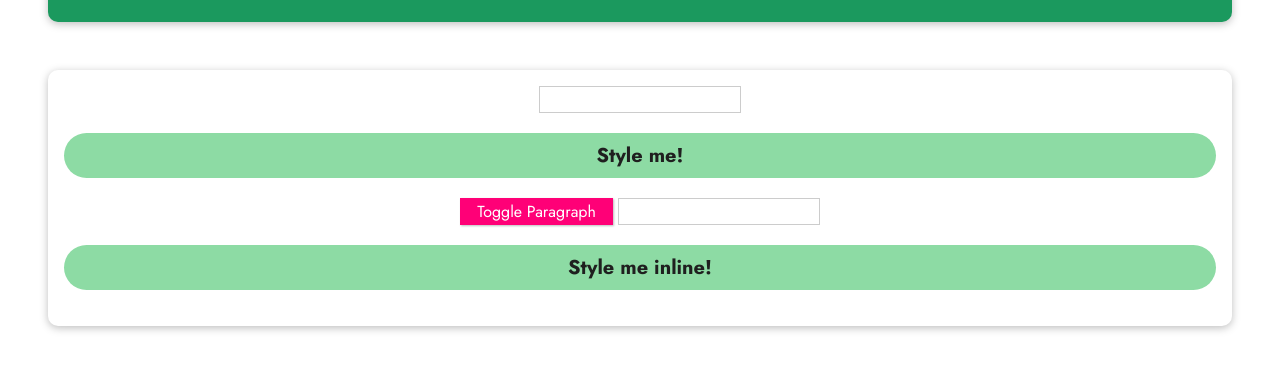
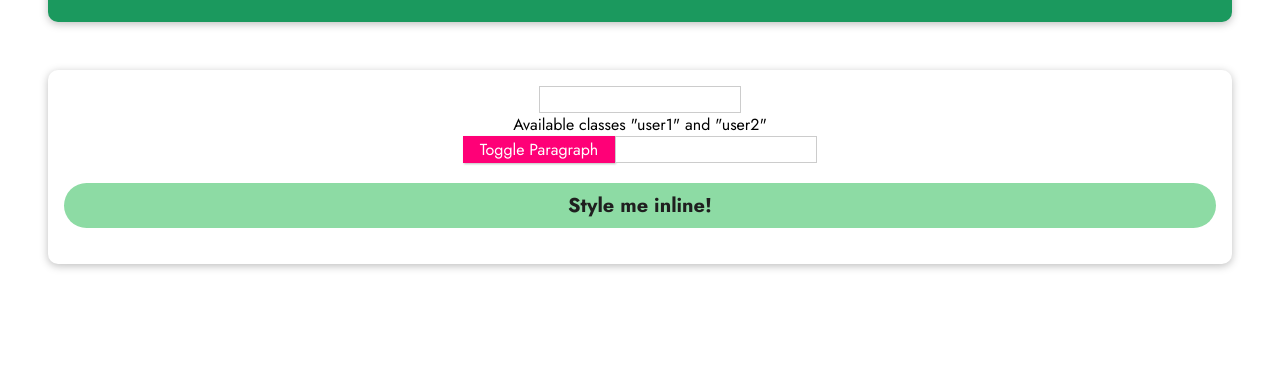
Before and after one commit to IngDavidTM/vue-styling-practice, a plain HTML site: page index.html in a window 1280 px wide. Both pictures are taken after a click on the button "Toggle Paragraph". Shown: the part 147-518 px from the top of the page. Drawn offline with nearby package versions, Linux system fonts and the light colour scheme.

Commit message:
Add solution

```diff
--- a/app.js
+++ b/app.js
@@ -0,0 +1,16 @@
+const app = Vue.createApp({
+  data() {
+    return {
+      inputClass: "",
+      isVisible: true,
+      inputBackgroundColor: "",
+    };
+  },
+  methods: {
+    toggleVisibility() {
+      this.isVisible = !this.isVisible;
+    },
+  },
+});
+
+app.mount("#assignment");
--- a/index.html
+++ b/index.html
@@ -19,18 +19,21 @@
     <section id="assignment">
       <!-- 1) Fetch the user input and use it as a CSS class -->
       <!-- The entered class should be added to the below paragraph -->
-      <input type="text" />
+      <input type="text" v-model="inputClass"/>
+      <div>Available classes "user1" and "user2"</div>
       <!-- (available classes: "user1", "user2") -->
-      <p>
+      <p :class="[inputClass, {hidden: !isVisible}]">
         Style me!
       </p>
-      <button>Toggle Paragraph</button>
+      <button
+        @click="toggleVisibility"
+      >Toggle Paragraph</button>
       <!-- 2) Use the "visible" and "hidden" classes to show/ hide the above paragraph -->
       <!-- Clicking the button should toggle between the two options -->
 
       <!-- 3) Add dynamic inline styling to the below paragraph and let the user enter a background-color -->
-      <input type="text" />
-      <p>Style me inline!</p>
+      <input type="text" v-model="inputBackgroundColor"/>
+      <p :style="{backgroundColor: inputBackgroundColor}">Style me inline!</p>
     </section>
   </body>
 </html>
```
